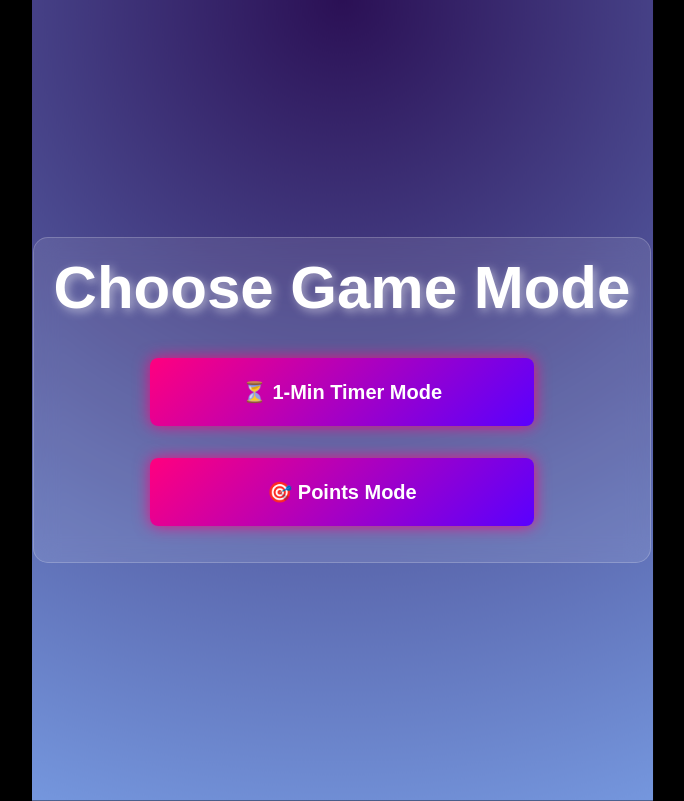
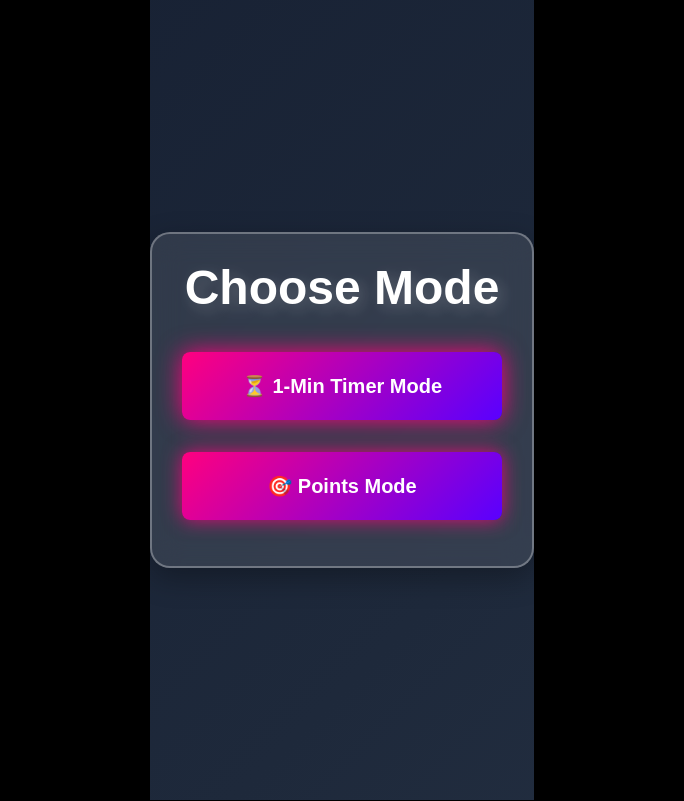
Before and after one commit to Jayant203/Globetrotter, a React (Vite) app in the folder globetrotter-frontend/: page / in a window 1280 px wide. Both pictures are taken after a click on the button "✅ Start Game". Shown: the whole page, without its empty margins (298-982 px from the left). Built offline with nearby package versions, Linux system fonts and the light colour scheme.

Commit message:
frontent tailwind fix v15

```diff
--- a/globetrotter-frontend/src/App.jsx
+++ b/globetrotter-frontend/src/App.jsx
@@ -24,14 +24,30 @@ function App() {
         setTimeout(() => setShowIntro(false), 2000);
     }, []);
 
+    useEffect(() => {
+        if (gameMode) fetchDestination();
+    }, [gameMode]);
+
+    async function fetchDestination() {
+        try {
+            const response = await axios.get(`${API_URL}/destination/random`);
+            setClues(response.data.clues);
+            setOptions(response.data.options);
+            setCorrectAnswer(response.data.name);
+            setResult(null);
+        } catch (error) {
+            console.error("Error fetching destination", error);
+        }
+    }
+
     return (
-        <div className="relative min-h-screen flex flex-col items-center justify-center text-white">
+        <div className="relative flex flex-col items-center justify-center min-h-screen w-full text-white">
             {/* 🔥 Animated Background */}
             <div className="bg-animate"></div>
 
             {showIntro ? (
                 <motion.div
-                    initial={{ scale: 2, opacity: 0 }}
+                    initial={{ scale: 1.5, opacity: 0 }}
                     animate={{ scale: 1, opacity: 1 }}
                     transition={{ duration: 1 }}
                     className="flex flex-col items-center text-center"
@@ -40,19 +56,19 @@ function App() {
                 </motion.div>
             ) : !isRegistered ? (
                 <motion.div
-                    initial={{ y: -100, opacity: 0 }}
+                    initial={{ y: -50, opacity: 0 }}
                     animate={{ y: 0, opacity: 1 }}
                     transition={{ duration: 1 }}
-                    className="glass flex flex-col items-center p-6 text-center"
+                    className="glass flex flex-col items-center text-center w-96"
                 >
                     <input
                         type="text"
                         placeholder="Enter your username"
                         value={username}
                         onChange={(e) => setUsername(e.target.value)}
-                        className="p-4 text-lg rounded-lg bg-gray-800 text-white w-80 text-center"
+                        className="p-4 text-lg rounded-lg bg-gray-800 text-white w-full text-center"
                     />
-                    <button onClick={() => setIsRegistered(true)} className="p-4 mt-4 w-80 glowing">
+                    <button onClick={() => setIsRegistered(true)} className="p-4 mt-4 w-full glowing">
                         ✅ Start Game
                     </button>
                 </motion.div>
@@ -61,25 +77,15 @@ function App() {
                     initial={{ opacity: 0 }}
                     animate={{ opacity: 1 }}
                     transition={{ duration: 1 }}
-                    className="glass flex flex-col items-center text-center p-6"
+                    className="glass flex flex-col items-center text-center p-6 w-96"
                 >
-                    <h1 className="text-6xl font-extrabold mb-6 text-white">Choose Game Mode</h1>
-                    <motion.button
-                        whileHover={{ scale: 1.1 }}
-                        whileTap={{ scale: 0.9 }}
-                        onClick={() => setGameMode("timer")}
-                        className="p-5 m-4 text-xl font-bold w-96 glowing"
-                    >
+                    <h1 className="text-5xl font-extrabold mb-6 text-white">Choose Mode</h1>
+                    <button onClick={() => setGameMode("timer")} className="p-5 m-4 text-xl w-full glowing">
                         ⏳ 1-Min Timer Mode
-                    </motion.button>
-                    <motion.button
-                        whileHover={{ scale: 1.1 }}
-                        whileTap={{ scale: 0.9 }}
-                        onClick={() => setGameMode("points")}
-                        className="p-5 m-4 text-xl font-bold w-96 glowing"
-                    >
+                    </button>
+                    <button onClick={() => setGameMode("points")} className="p-5 m-4 text-xl w-full glowing">
                         🎯 Points Mode
-                    </motion.button>
+                    </button>
                 </motion.div>
             ) : (
                 <motion.div
@@ -91,7 +97,7 @@ function App() {
                     <p className="text-xl mb-4">{clues.join(" / ")}</p>
                     <div className="grid grid-cols-2 gap-6">
                         {options.map(option => (
-                            <button key={option} className="p-4 glowing w-80 text-lg">
+                            <button key={option} className="p-4 glowing w-full text-lg">
                                 {option}
                             </button>
                         ))}
--- a/globetrotter-frontend/src/index.css
+++ b/globetrotter-frontend/src/index.css
@@ -2,61 +2,64 @@
 @tailwind components;
 @tailwind utilities;
 
-/* 🔥 Elegant Animated Background */
-@keyframes moveBackground {
-  0% { transform: scale(1) translateY(0px); }
-  50% { transform: scale(1.05) translateY(-10px); }
-  100% { transform: scale(1) translateY(0px); }
+/* 🌟 3D Animated Background */
+@keyframes backgroundMove {
+  0% { background-position: 0% 50%; }
+  50% { background-position: 100% 50%; }
+  100% { background-position: 0% 50%; }
 }
 
 .bg-animate {
-  background: radial-gradient(circle at top, #2b1055, #7597de);
-  animation: moveBackground 10s infinite alternate ease-in-out;
+  background: linear-gradient(135deg, #0f172a, #1e293b, #334155);
+  background-size: 400% 400%;
+  animation: backgroundMove 15s ease infinite;
   position: absolute;
   width: 100%;
   height: 100%;
   z-index: -1;
 }
 
-/* 🔹 Glassmorphism Effect */
+/* 🎨 Glassmorphism Effect */
 .glass {
   background: rgba(255, 255, 255, 0.1);
-  backdrop-filter: blur(12px);
-  border-radius: 15px;
-  border: 1px solid rgba(255, 255, 255, 0.2);
-  padding: 20px;
+  backdrop-filter: blur(15px);
+  border-radius: 20px;
+  border: 2px solid rgba(255, 255, 255, 0.3);
+  padding: 30px;
+  box-shadow: 0 10px 30px rgba(0, 0, 0, 0.3);
 }
 
-/* ✅ Gaming-Inspired Font */
-@import url('https://fonts.googleapis.com/css2?family=Orbitron:wght@400;700&display=swap');
+/* ✅ Sleek Font - Gaming UI */
+@import url('https://fonts.googleapis.com/css2?family=Rubik:wght@400;700&display=swap');
 
 body {
   @apply flex items-center justify-center min-h-screen bg-black text-white overflow-hidden;
-  font-family: 'Orbitron', sans-serif;
+  font-family: 'Rubik', sans-serif;
 }
 
-/* ✅ Headings - Sleek Look */
+/* 🔥 Stylish Headings */
 h1 {
-  @apply text-6xl font-extrabold text-center text-white;
-  text-shadow: 3px 3px 10px rgba(255, 255, 255, 0.5);
+  @apply text-6xl font-extrabold text-center;
+  text-shadow: 5px 5px 15px rgba(255, 255, 255, 0.2);
 }
 
-/* 🎮 MCQ Buttons - Gaming UI */
+/* 🎮 Trivia Buttons */
 button {
   @apply px-6 py-3 rounded-lg font-bold transition-transform transform hover:scale-105 focus:outline-none;
   background: linear-gradient(135deg, #ff007f, #5900ff);
   box-shadow: 0px 0px 10px rgba(255, 0, 127, 0.8);
   border: none;
   color: white;
+  font-size: 1.3rem;
 }
 
-/* ✅ Hover Effects */
+/* ✅ Hover Glow */
 button:hover {
-  box-shadow: 0px 0px 15px rgba(255, 0, 127, 1);
+  box-shadow: 0px 0px 20px rgba(255, 0, 127, 1);
   transform: scale(1.1);
 }
 
-/* ✅ Responsive Design */
+/* ✅ Fully Responsive */
 @media (max-width: 768px) {
   h1 {
     @apply text-4xl;
@@ -66,10 +69,10 @@ button:hover {
   }
 }
 
-/* ✅ Dynamic Neon Glow Animation */
+/* ✅ Neon Glow Animation */
 @keyframes neonGlow {
   0% { box-shadow: 0px 0px 5px rgba(255, 0, 127, 0.5); }
-  50% { box-shadow: 0px 0px 20px rgba(255, 0, 127, 1); }
+  50% { box-shadow: 0px 0px 25px rgba(255, 0, 127, 1); }
   100% { box-shadow: 0px 0px 5px rgba(255, 0, 127, 0.5); }
 }
 
```
